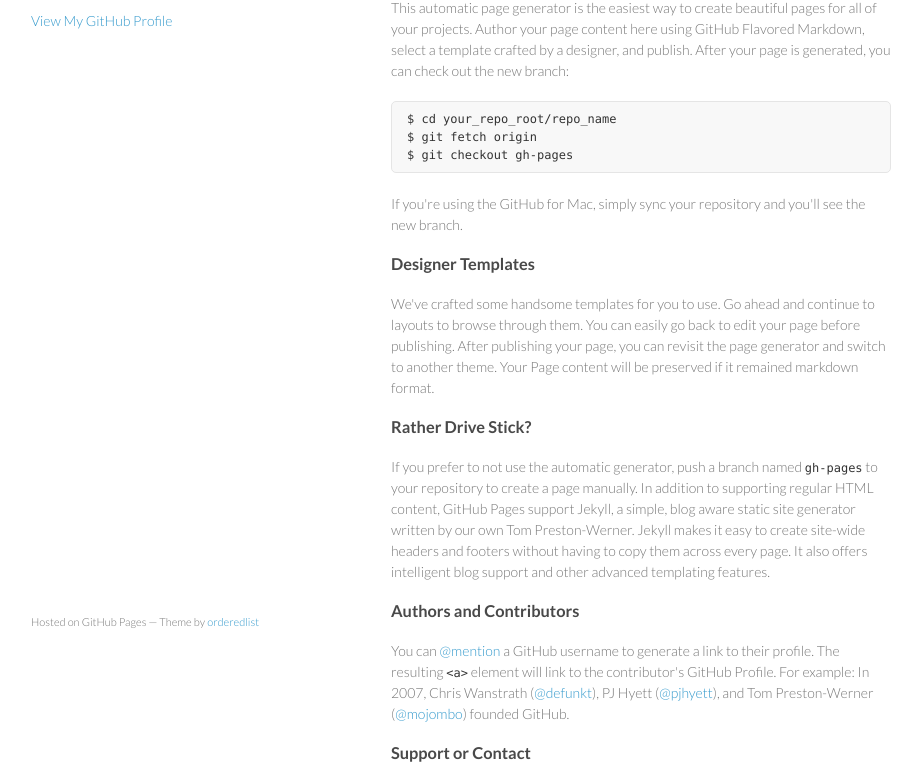
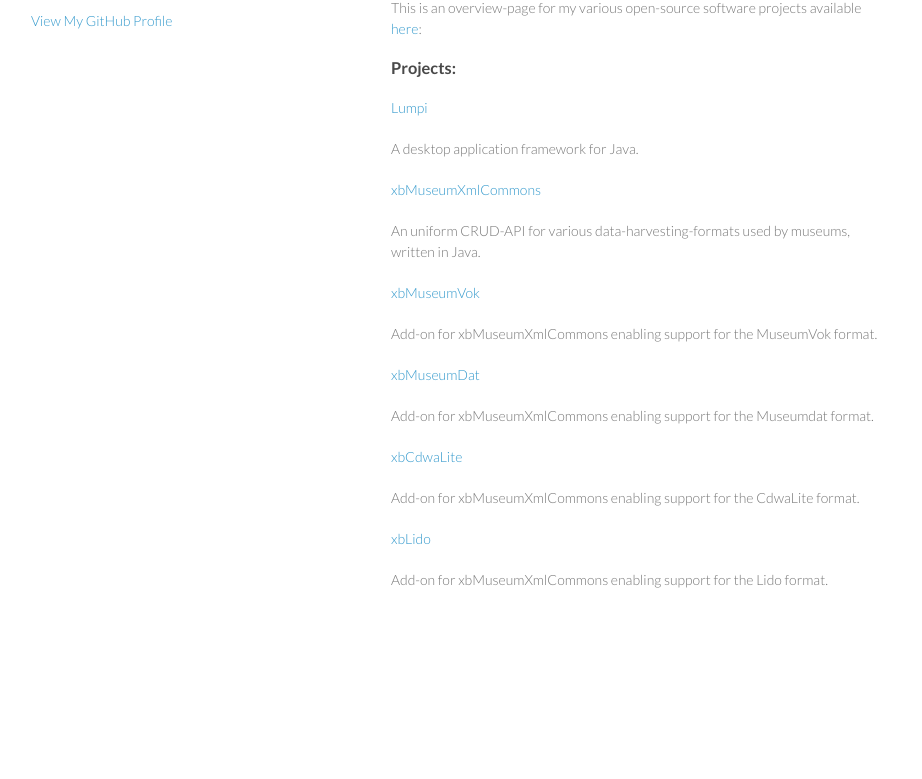
Before and after one commit to moosbusch/moosbusch.github.io, a plain HTML site: page index.html in a window 1280 px wide. Shown: the part 99-878 px from the top of the page, without its empty margins (179-1101 px from the left). After the commit the page ends 800 px from the top, so only its background shows below. Drawn offline with Linux system fonts and the light colour scheme.

Commit message:
Updated index.html

```diff
--- a/index.html
+++ b/index.html
@@ -1,65 +1,68 @@
-<!doctype html>
-<html>
+<?xml version="1.0" encoding="iso-8859-1"?>
+<!DOCTYPE html PUBLIC "-//W3C//DTD XHTML 1.0 Transitional//EN"
+      "http://www.w3.org/TR/xhtml1/DTD/xhtml1-transitional.dtd">
+<html xmlns="http://www.w3.org/1999/xhtml">
 <head>
-    <meta charset="utf-8">
-    <meta http-equiv="X-UA-Compatible" content="chrome=1">
+  <meta http-equiv="content-type" content="text/html; charset=iso-8859-1" />
+  <meta http-equiv="X-UA-Compatible" content="chrome=1" />
   <title>Moosbusch.github.io by moosbusch</title>
-
-    <link rel="stylesheet" href="stylesheets/styles.css">
-    <link rel="stylesheet" href="stylesheets/pygment_trac.css">
-    <meta name="viewport" content="width=device-width, initial-scale=1, user-scalable=no">
+  <link rel="stylesheet" href="stylesheets/styles.css" />
+  <link rel="stylesheet" href="stylesheets/pygment_trac.css" />
+  <meta name="viewport"
+  content="width=device-width, initial-scale=1, user-scalable=no" />
   <!--[if lt IE 9]>
   <script src="//html5shiv.googlecode.com/svn/trunk/html5.js"></script>
   <![endif]-->
 </head>
+
 <body>
+
 <div class="wrapper">
 <header>
 <h1>Moosbusch.github.io</h1>
+
 <p></p>
 
+<p class="view"><a href="https://github.com/moosbusch">View My GitHub
+Profile</a></p>
+</header><section>
+<h3><a name="welcome-to-github-pages" class="anchor"
+href="#welcome-to-github-pages"><span
+class="octicon octicon-link"></span></a>Welcome to Moosbusch.github.io</h3>
 
-        <p class="view"><a href="https://github.com/moosbusch">View My GitHub Profile</a></p>
+<p>This is an overview-page for my various open-source software projects
+available <a href="https://github.com/moosbusch">here</a>:</p>
 
-      </header>
-      <section>
-        <h3>
-<a name="welcome-to-github-pages" class="anchor" href="#welcome-to-github-pages"><span class="octicon octicon-link"></span></a>Welcome to GitHub Pages.</h3>
+<h3>Projects:</h3>
 
-<p>This automatic page generator is the easiest way to create beautiful pages for all of your projects. Author your page content here using GitHub Flavored Markdown, select a template crafted by a designer, and publish. After your page is generated, you can check out the new branch:</p>
+<h4><a href="http://github.com/moosbusch/Lumpi">Lumpi</a></h4>
 
-<pre><code>$ cd your_repo_root/repo_name
-$ git fetch origin
-$ git checkout gh-pages
-</code></pre>
+<p>A desktop application framework for Java.</p>
 
-<p>If you're using the GitHub for Mac, simply sync your repository and you'll see the new branch.</p>
+<h4><a
+href="http://github.com/moosbusch/xbMuseumXmlCommons">xbMuseumXmlCommons</a></h4>
 
-<h3>
-<a name="designer-templates" class="anchor" href="#designer-templates"><span class="octicon octicon-link"></span></a>Designer Templates</h3>
+<p>An uniform CRUD-API for various data-harvesting-formats used by museums,
+written in Java.</p>
 
-<p>We've crafted some handsome templates for you to use. Go ahead and continue to layouts to browse through them. You can easily go back to edit your page before publishing. After publishing your page, you can revisit the page generator and switch to another theme. Your Page content will be preserved if it remained markdown format.</p>
+<h4><a href="http://github.com/moosbusch/xbMuseumVok">xbMuseumVok</a></h4>
 
-<h3>
-<a name="rather-drive-stick" class="anchor" href="#rather-drive-stick"><span class="octicon octicon-link"></span></a>Rather Drive Stick?</h3>
+<p>Add-on for xbMuseumXmlCommons enabling support for the MuseumVok format.</p>
 
-<p>If you prefer to not use the automatic generator, push a branch named <code>gh-pages</code> to your repository to create a page manually. In addition to supporting regular HTML content, GitHub Pages support Jekyll, a simple, blog aware static site generator written by our own Tom Preston-Werner. Jekyll makes it easy to create site-wide headers and footers without having to copy them across every page. It also offers intelligent blog support and other advanced templating features.</p>
+<h4><a href="http://github.com/moosbusch/xbMuseumDat">xbMuseumDat</a></h4>
 
-<h3>
-<a name="authors-and-contributors" class="anchor" href="#authors-and-contributors"><span class="octicon octicon-link"></span></a>Authors and Contributors</h3>
+<p>Add-on for xbMuseumXmlCommons enabling support for the Museumdat format.</p>
 
-<p>You can <a href="https://github.com/blog/821" class="user-mention">@mention</a> a GitHub username to generate a link to their profile. The resulting <code>&lt;a&gt;</code> element will link to the contributor's GitHub Profile. For example: In 2007, Chris Wanstrath (<a href="https://github.com/defunkt" class="user-mention">@defunkt</a>), PJ Hyett (<a href="https://github.com/pjhyett" class="user-mention">@pjhyett</a>), and Tom Preston-Werner (<a href="https://github.com/mojombo" class="user-mention">@mojombo</a>) founded GitHub.</p>
+<h4><a href="http://github.com/moosbusch/xbCdwaLite">xbCdwaLite</a></h4>
 
-<h3>
-<a name="support-or-contact" class="anchor" href="#support-or-contact"><span class="octicon octicon-link"></span></a>Support or Contact</h3>
+<p>Add-on for xbMuseumXmlCommons enabling support for the CdwaLite format.</p>
 
-<p>Having trouble with Pages? Check out the documentation at <a href="http://help.github.com/pages">http://help.github.com/pages</a> or contact <a href="mailto:support@github.com">support@github.com</a> and we’ll help you sort it out.</p>
-      </section>
-      <footer>
-        <p><small>Hosted on GitHub Pages &mdash; Theme by <a href="https://github.com/orderedlist">orderedlist</a></small></p>
-      </footer>
-    </div>
-    <script src="javascripts/scale.fix.js"></script>
+<h4><strong><a
+href="http://github.com/moosbusch/xbLido">xbLido</a></strong></h4>
 
+<p>Add-on for xbMuseumXmlCommons enabling support for the Lido format.</p>
+</section><footer></footer></div>
+<script type="text/javascript" src="javascripts/scale.fix.js">
+</script>
 </body>
 </html>
```
Lines whose indentation alone changed are shown as unchanged.
